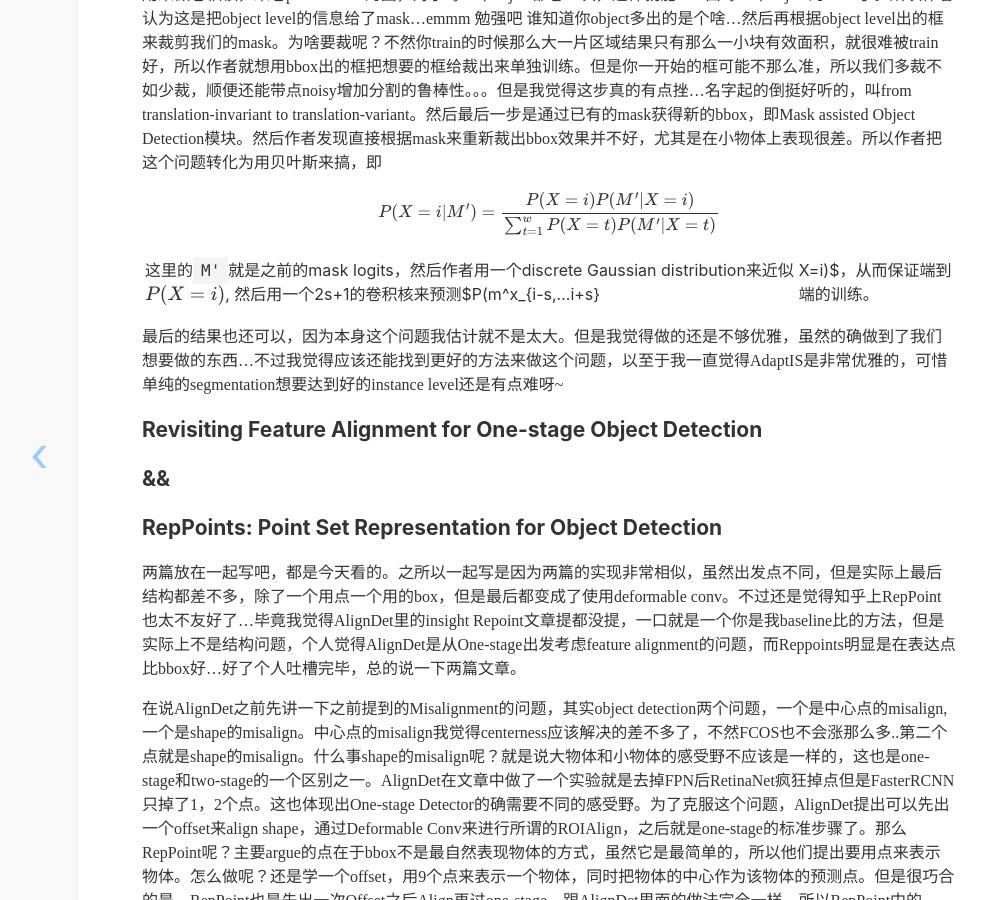
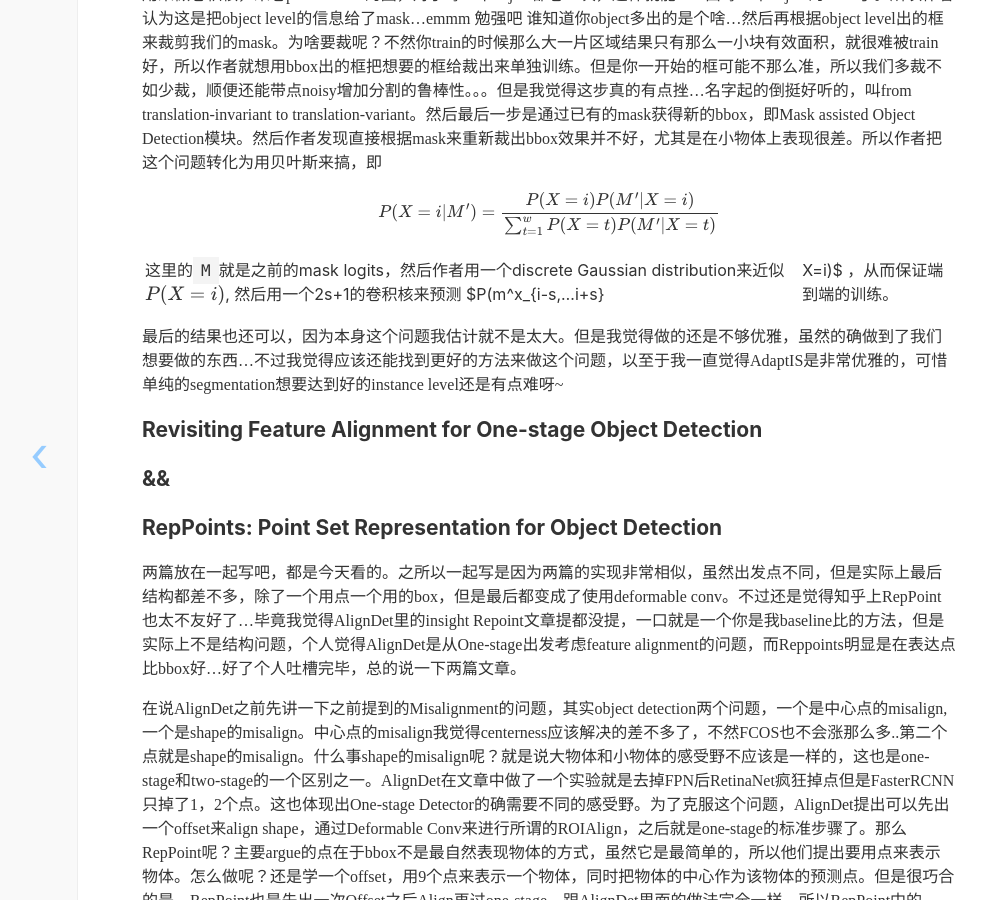
Before and after one commit to zehuichen123/zehuichen123.github.io, a Jekyll site: the page built from _posts/2019-12-09-paper-reading-2019-12.md, in a window 1280 px wide and 900 px high, scrolled down 2336 px. Shown: the whole window, without its empty margins (91-1077 px from the left). Built offline with Jekyll 4.4.1, drawn with Linux system fonts in a browser that asks for light colours; nearby versions of some CDN libraries; some web fonts are replaced; formulas are drawn with MathJax 3.

Commit message:
updating

```diff
--- a/_posts/2019-12-09-paper-reading-2019-12.md
+++ b/_posts/2019-12-09-paper-reading-2019-12.md
@@ -42,7 +42,7 @@ date: 2019-12-09 15:27 +0800
 
 $$P(X=i|M') = \frac{P(X=i)P(M'|X=i)}{\sum_{t=1}^{w}P(X=t)P(M'|X=t)}$$
 
-这里的`M'`就是之前的mask logits，然后作者用一个discrete Gaussian distribution来近似$P(X=i)$, 然后用一个2s+1的卷积核来预测$P(m^x_{i-s,...i+s}|X=i)$，从而保证端到端的训练。
+这里的`M`就是之前的mask logits，然后作者用一个discrete Gaussian distribution来近似$P(X=i)$, 然后用一个2s+1的卷积核来预测 $P(m^x_{i-s,...i+s}|X=i)$ ，从而保证端到端的训练。
 
 最后的结果也还可以，因为本身这个问题我估计就不是太大。但是我觉得做的还是不够优雅，虽然的确做到了我们想要做的东西...不过我觉得应该还能找到更好的方法来做这个问题，以至于我一直觉得AdaptIS是非常优雅的，可惜单纯的segmentation想要达到好的instance level还是有点难呀~
 
```
